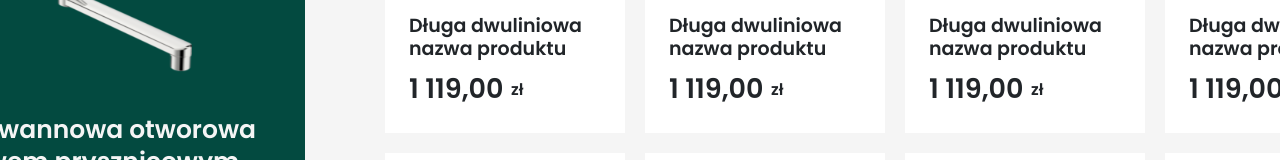
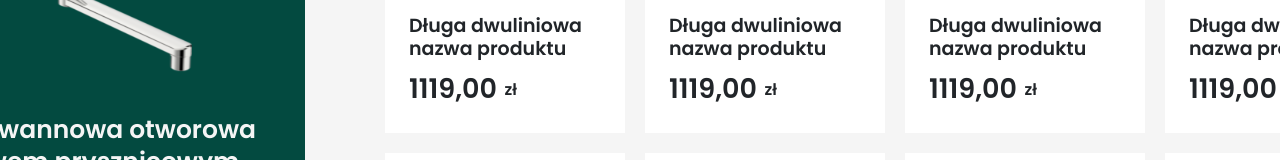
Before and after one commit to marcinkorbec/shop-frontend, a React (Create React App) app: page / in a window 1280 px wide. Shown: the part 776-936 px from the top of the page. Built offline with nearby package versions, Linux system fonts and the light colour scheme.

Commit message:
Update Homepage

```diff
--- a/src/Components/ProductCardHomepage/ProductCard.jsx
+++ b/src/Components/ProductCardHomepage/ProductCard.jsx
@@ -2,6 +2,7 @@
 import './ProductCardHomepage.css';
 
 export const ProductCard = (width) => {
+  const price = 1119;
   return (
     <Card style={width}>
       <div className='card-img-container'>
@@ -10,7 +11,8 @@
       <Card.Body>
         <Card.Title>Długa dwuliniowa nazwa produktu</Card.Title>
         <Card.Text>
-          <span id='card-price'>1 119,00</span>&nbsp; <span id='zl'>zł</span>
+          <span id='card-price'>{price.toLocaleString('pl-PL', { minimumFractionDigits: 2 })}</span>
+          &nbsp; <span id='zl'>zł</span>
         </Card.Text>
       </Card.Body>
     </Card>
```
